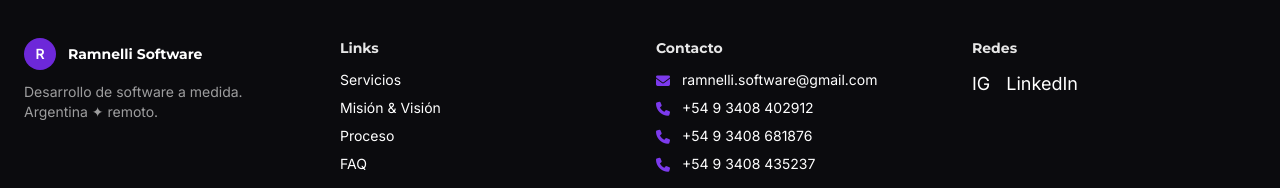
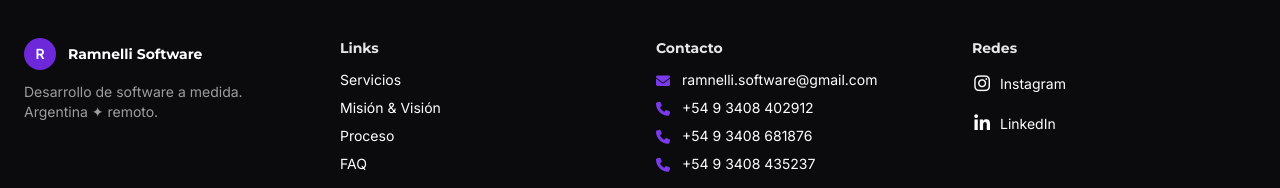
Before and after one commit to villafanejuan/ramnelli.software, a plain HTML site: page index.html in a window 1280 px wide. Shown: the part 3315-3503 px from the top of the page. Drawn offline with nearby package versions, Linux system fonts and the light colour scheme.

Commit message:
Cambios al Footer

```diff
--- a/index.html
+++ b/index.html
@@ -363,9 +363,13 @@
         </div>
         <div>
             <h3 class="font-heading text-white/90 mb-3">Redes</h3>
-                <div class="flex gap-4 text-lg">
-                    <a class="hover:text-brand-secondary" href="https://www.instagram.com/ramnelli.software/" target="_blank" rel="noopener">IG</a>
-                    <a class="hover:text-brand-secondary" href="https://www.linkedin.com/in/tiago-raminelli" target="_blank" rel="noopener">LinkedIn</a>
+            <div class="flex flex-col gap-3 text-sm">
+                <a class="hover:text-brand-secondary inline-flex items-center gap-2" href="https://www.instagram.com/ramnelli.software/" target="_blank" rel="noopener">
+                    <i class="fa-brands fa-instagram text-lg w-5 text-center"></i> Instagram
+                </a>
+                <a class="hover:text-brand-secondary inline-flex items-center gap-2" href="https://www.linkedin.com/in/tiago-raminelli" target="_blank" rel="noopener">
+                    <i class="fa-brands fa-linkedin-in text-lg w-5 text-center"></i> LinkedIn
+                </a>
             </div>
         </div>
     </div>
@@ -498,4 +502,5 @@
     });
 </script>
 </body>
+
 </html>
```
Lines whose indentation alone changed are shown as unchanged.
